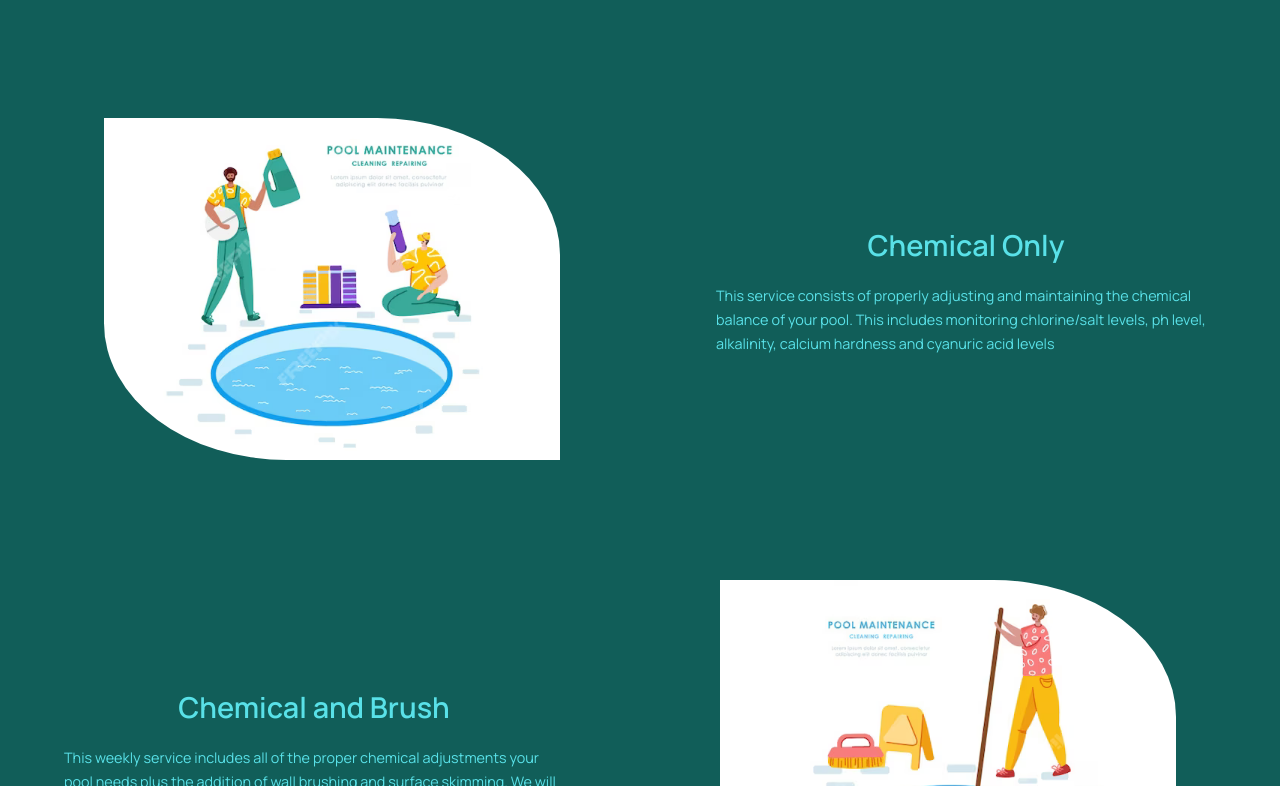
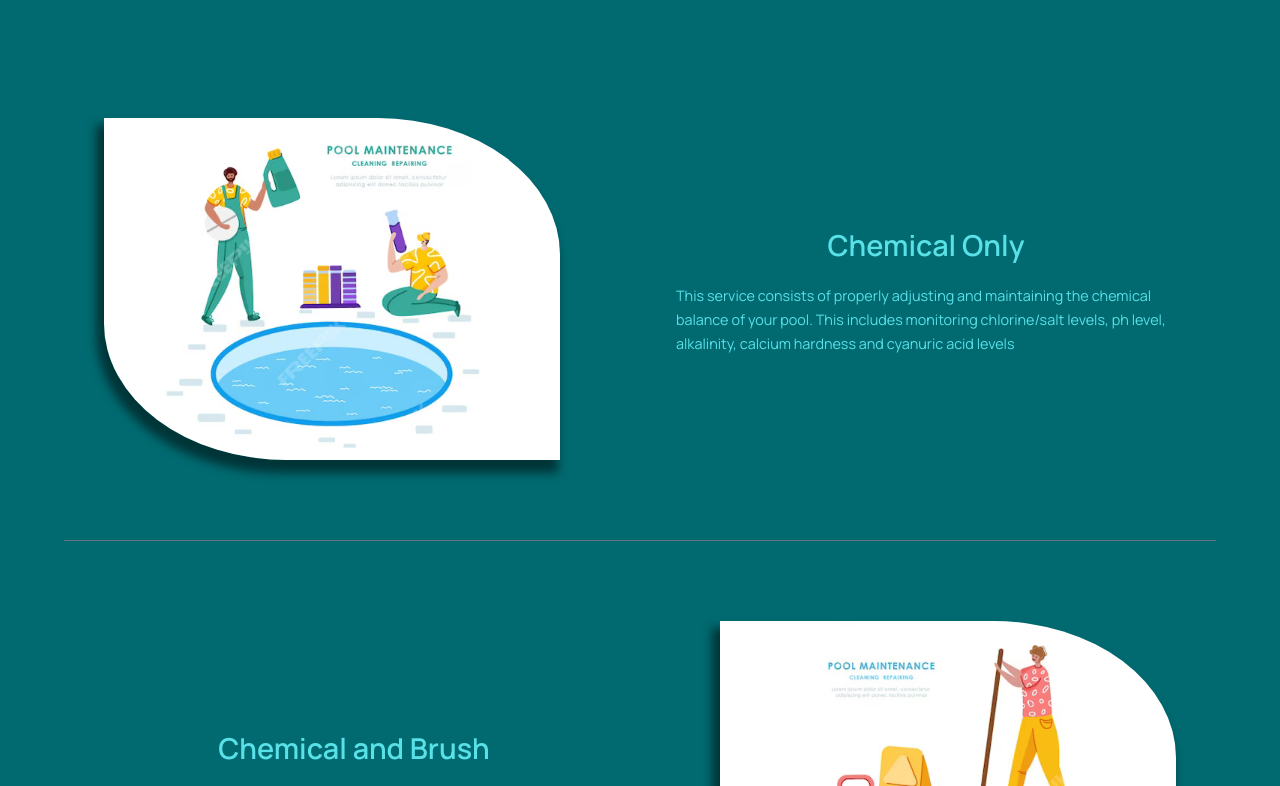
Before and after one commit to willfranck/suncoast-pool-cleaning, a Next.js app: page / in a window 1280 px wide. Shown: the part 654-1440 px from the top of the page. Built offline with nearby package versions, Linux system fonts and the light colour scheme; a web font is replaced by a local one.

Commit message:
Build: Added color scheme | Additional content

```diff
--- a/src/app/about/page.tsx
+++ b/src/app/about/page.tsx
@@ -32,7 +32,7 @@ export default function AboutPage() {
         </div>
       </section>
 
-      <section className='bg-teal-800'>
+      <section className='bg-[#016A70]'>
         <ServiceArea />
       </section>
 
--- a/src/app/components/imageSlider.tsx
+++ b/src/app/components/imageSlider.tsx
@@ -12,13 +12,9 @@ export default function ImageSlider() {
 
   return (
     <article className='max-w-[60rem] py-20'>
-      <div className='flex flex-col items-center text-center pb-6'>
-        <h2 className='max-w-[100vw] pb-4'>
-          {content.slider.title}<br></br>
-        </h2>
-        <span className='italic'>
-          {content.slider.subtitle}
-        </span>
+      <div className='flex flex-col items-center lg:items-start w-full'>
+        <p className='w-1/3 lg:w-1/2 pb-1'>{content.slider.subtitle}</p>
+        <hr className='w-1/3 lg:w-1/2 pb-6 border-t-1 border-gray-500'></hr>
       </div>
 
       <Swiper
--- a/src/app/components/quoteForm.tsx
+++ b/src/app/components/quoteForm.tsx
@@ -14,7 +14,7 @@ export default function QuoteForm() {
   }
 
   return (
-    <form className='flex flex-col items-center w-full max-w-[45rem] px-6 py-20 bg-tintBlack shadow-form'>
+    <form className='flex flex-col items-center w-full max-w-[45rem] px-6 py-20 bg-tintBlack shadow-quoteForm'>
       <div className='flex flex-col sm:flex-row justify-between items-center w-full'>
         <div className='max-w-[40rem]'>
           <Link
--- a/src/app/components/serviceArea.tsx
+++ b/src/app/components/serviceArea.tsx
@@ -27,7 +27,7 @@ export default function ServiceArea() {
         alt="Map of our service area"
         width={456}
         height={0}
-        className='rounded-full shadow-map'
+        className='rounded-full shadow-mapImg'
       />
     </article>
   )
--- a/src/app/components/services.tsx
+++ b/src/app/components/services.tsx
@@ -16,20 +16,24 @@ export default function Services() {
     <article className='flex flex-col items-center lg:w-full max-w-[75rem] px-4 py-20'>
       <ul className='flex flex-col w-full px-2 space-y-10'>
         {services && services.map((service, index) => (
+          <>
           <li key={index} className={service.flexDirection + ' lg:flex justify-between items-center py-10'}>
             <Image
               src={service.img}
               alt='Image'
               width={456}
               height={0}
-              className='mb-6 lg:mb-0 lg:mx-10 rounded-tr-[40%] rounded-bl-[40%]'
+              className='mb-6 lg:mb-0 lg:mx-10 rounded-tr-[40%] rounded-bl-[40%] shadow-serviceImg'
             />
 
-            <div className='flex-1 max-w-[500px]'>
+            <div className='flex-1 max-w-[500px] lg:mx-10'>
               <h3 className='px-2 pb-4 text-end lg:text-center'>{service.title}</h3>
               <span>{service.desc}</span>
             </div>
           </li>
+
+          <hr className='self-center w-full border-t-1 border-gray-500 last:hidden'></hr>
+          </>
         ))}
       </ul>
     </article>
--- a/src/app/globals.css
+++ b/src/app/globals.css
@@ -35,7 +35,7 @@ a {
 }
 
 a:hover {
-  color: aquamarine;
+  color: #E3BF7E;
 }
 
 ul {
--- a/src/app/page.tsx
+++ b/src/app/page.tsx
@@ -22,7 +22,7 @@ export default function Home() {
         </div>
       </section>
 
-      <section className='w-full flex flex-col items-center bg-teal-800'>
+      <section className='w-full flex flex-col items-center bg-[#016A70]'>
         <Services />
       </section>
 
--- a/tailwind.config.ts
+++ b/tailwind.config.ts
@@ -19,8 +19,9 @@ const config: Config = {
         tintBlack: 'rgba(0, 0, 0, 0.5)',
       },
       boxShadow: {
-        form: '20px 0px 10px 0px rgba(0,0,0,0.5), -20px 0px 10px 0px rgba(0,0,0,0.5)',
-        map: '10px 10px 10px 5px rgba(0,0,0,0.5)',
+        serviceImg: '-5px 10px 10px 3px rgba(0,0,0,0.5)',
+        mapImg: '10px 10px 10px 3px rgba(0,0,0,0.5)',
+        quoteForm: '20px 0px 10px 0px rgba(0,0,0,0.5), -20px 0px 10px 0px rgba(0,0,0,0.5)',
       },
       minHeight: {
         hero: '75vh',
```
